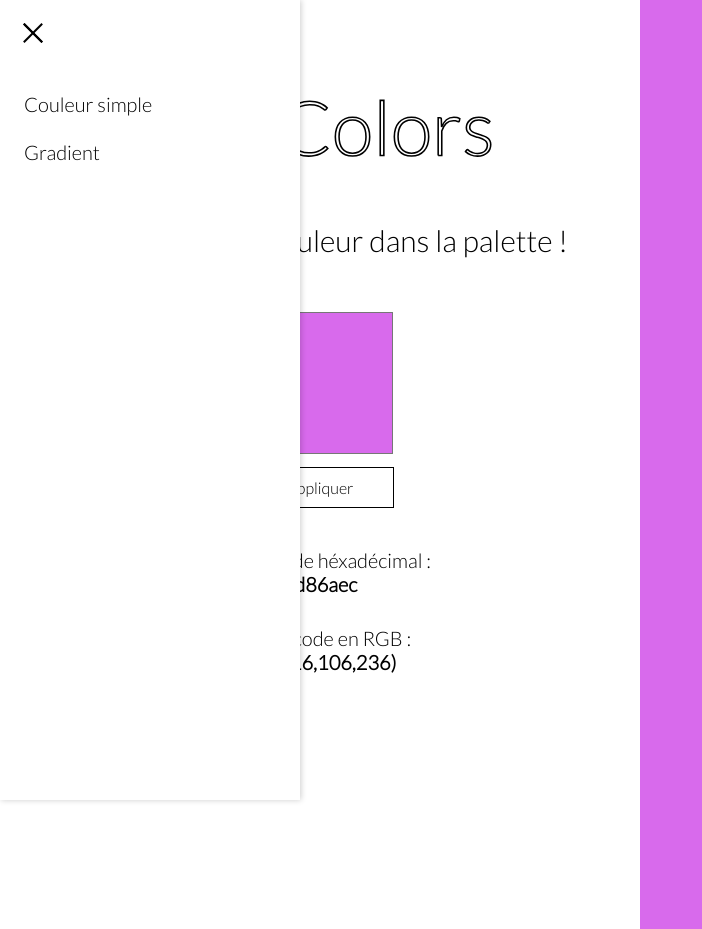
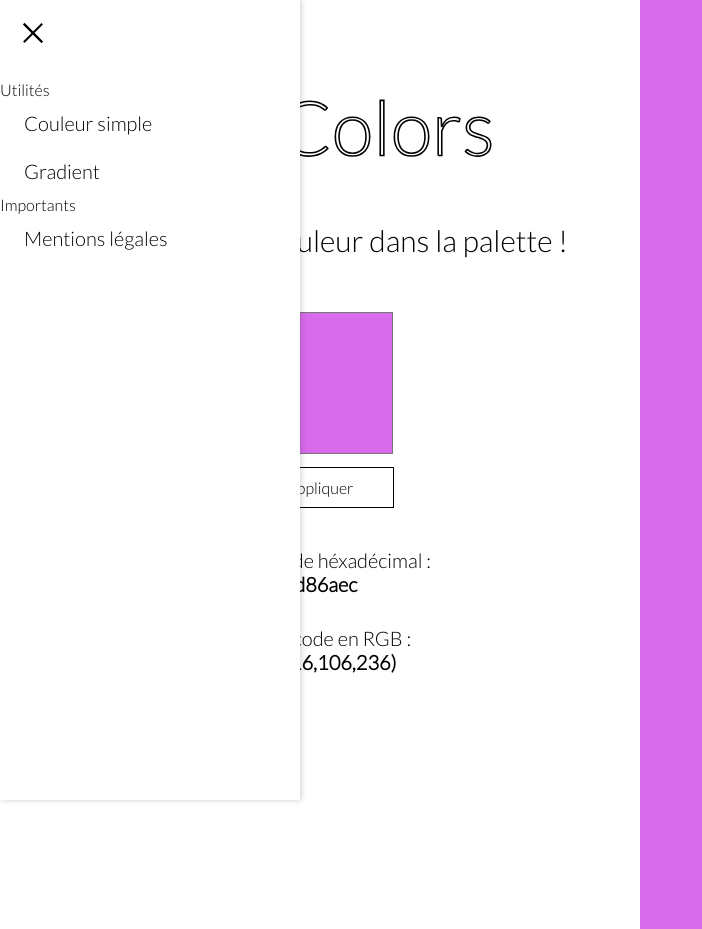
Before and after one commit to LucasGest/PickColor, a plain HTML site: page index.html in a window 1280 px wide. Both pictures are taken after a click on the label 33 px from the left and 33 px from the top of the page. Shown: the whole page, without its empty margins (0-702 px from the left). Drawn offline with Linux system fonts and the light colour scheme.

Commit message:
Update index.html

```diff
--- a/index.html
+++ b/index.html
@@ -29,8 +29,16 @@
       </label>
 
       <ul class="menu__box">
+        <li class="label">Utilités</li>
         <li><a class="menu__item" href="index.html">Couleur simple</a></li>
         <li><a class="menu__item" href="menu/gradient.html">Gradient</a></li>
+
+        <li class="label">Importants</li>
+        <li>
+          <a class="menu__item" href="menu/mentionlegales.html"
+            >Mentions légales</a
+          >
+        </li>
       </ul>
     </div>
 
```
